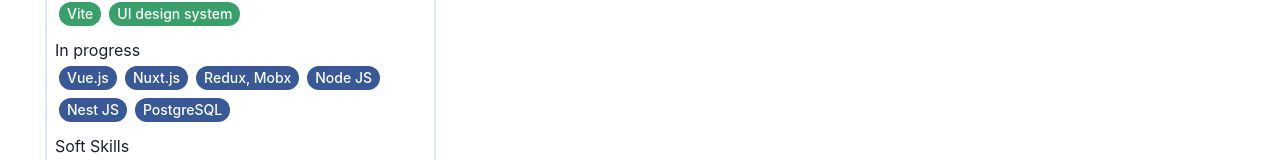
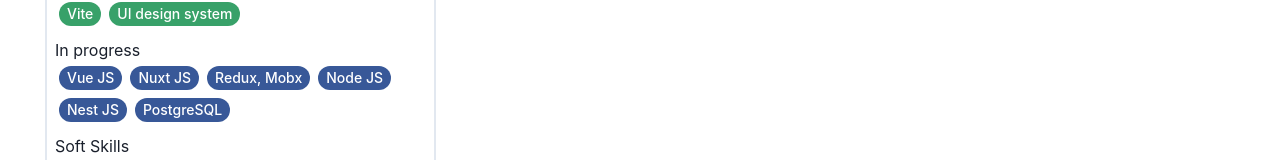
Before and after one commit to qstyle/Resume, a Next.js app: page / in a window 1280 px wide. Shown: the part 791-951 px from the top of the page. Built offline with nearby package versions, Linux system fonts and the light colour scheme.

Commit message:
feat(fix): skills (#12)

```diff
--- a/components/Body/Skills/data.ts
+++ b/components/Body/Skills/data.ts
@@ -16,8 +16,8 @@
 ]
 
 export const ProgressHardSkills = [
-  'Vue.js',
-  'Nuxt.js',
+  'Vue JS',
+  'Nuxt JS',
   'Redux, Mobx',
   'Node JS',
   'Nest JS',
```
